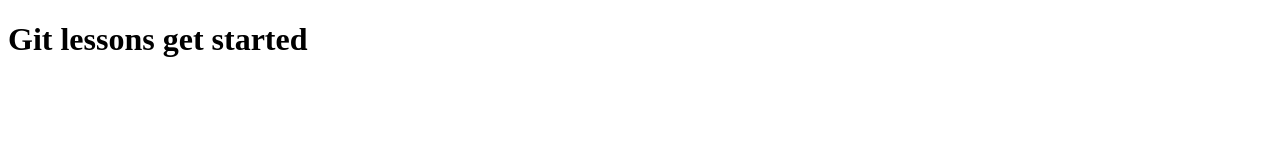
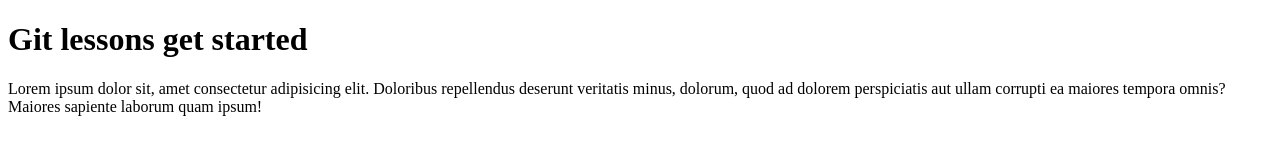
Before and after one commit to asadbekkholdarov/gitlesson, a plain HTML site: page index.html in a window 1280 px wide. Drawn offline with Linux system fonts and the light colour scheme.

Commit message:
main qismi jarayonda

```diff
--- a/index.html
+++ b/index.html
@@ -8,5 +8,13 @@
   </head>
   <body>
     <h1>Git lessons get started</h1>
+    <main>
+      <p>
+        Lorem ipsum dolor sit, amet consectetur adipisicing elit. Doloribus
+        repellendus deserunt veritatis minus, dolorum, quod ad dolorem
+        perspiciatis aut ullam corrupti ea maiores tempora omnis? Maiores
+        sapiente laborum quam ipsum!
+      </p>
+    </main>
   </body>
 </html>
```
